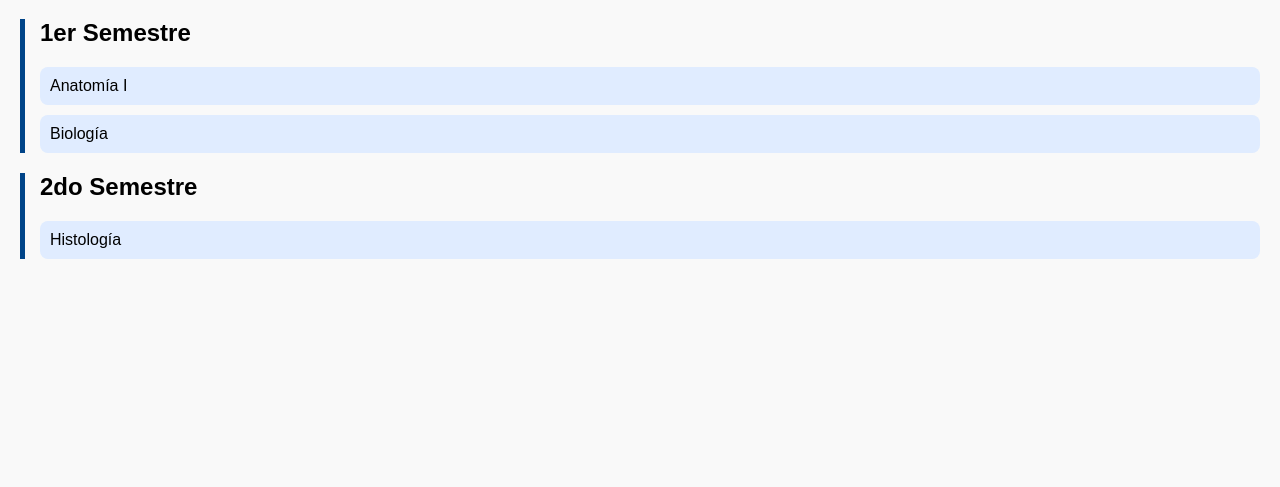
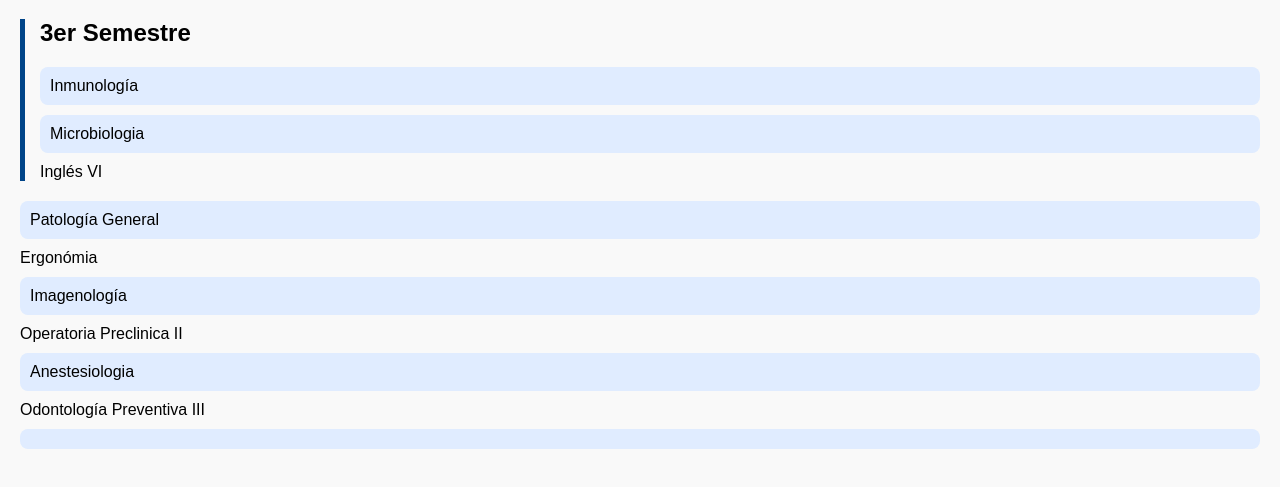
Before and after one commit to xime-32/Mapa-Curricular-, a plain HTML site: page index.html in a window 1280 px wide. Shown: the part 61-548 px from the top of the page. Drawn offline with Linux system fonts and the light colour scheme.

Commit message:
Update index.html

```diff
--- a/index.html
+++ b/index.html
@@ -8,23 +8,42 @@
 <body>
   <h1>Malla Curricular - Lic. en Odontología</h1>
   <div class="semestre">
-    <h2>1er Semestre</h2>
+    <h2>3er Semestre</h2>
     <div class="materia" onclick="mostrarInfo(this)">
-      Anatomía I
-      <div class="info">Créditos: 4 | Requiere: Ninguno</div>
+      Inmunología
+      <div class="info">Créditos: 3 | Subsecuente: Ninguno</div>
     </div>
     <div class="materia" onclick="mostrarInfo(this)">
-      Biología
-      <div class="info">Créditos: 3 | Requiere: Ninguno</div>
+      Microbiologia
+      <div class="info">Créditos: 6 | Subsecuente: Ninguno</div>
     </div>
-  </div>
-  <div class="semestre">
-    <h2>2do Semestre</h2>
+      Inglés VI
+      <div class="info">Créditos: 6 | Subsecuente: Inglés VII</div>
+    </div>
     <div class="materia" onclick="mostrarInfo(this)">
-      Histología
-      <div class="info">Créditos: 4 | Requiere: Anatomía I</div>
+      Patología General
+      <div class="info">Créditos: 7 | Subsecuente: Patología Bucal I</div>
     </div>
-  </div>
+   Ergonómia
+      <div class="info">Créditos: 2 | Subsecuente: Ninguno</div>
+    </div>
+    <div class="materia" onclick="mostrarInfo(this)">
+     Imagenología
+      <div class="info">Créditos: 6 | Subsecuente: Ninguno</div>
+    </div>
+   Operatoria Preclinica II
+      <div class="info">Créditos: 8 | Subsecuente: Operatoria Clínica I</div>
+    </div>
+    <div class="materia" onclick="mostrarInfo(this)">
+     Anestesiologia
+      <div class="info">Créditos: 7 | Subsecuente: Ninguno</div>
+    </div>
+ Odontología Preventiva III
+      <div class="info">Créditos: 8 | Subsecuente: Ninguno</div>
+    </div>
+    <div class="materia" onclick="mostrarInfo(this)">
+
+
 
   <script src="script.js"></script>
 </body>
```
